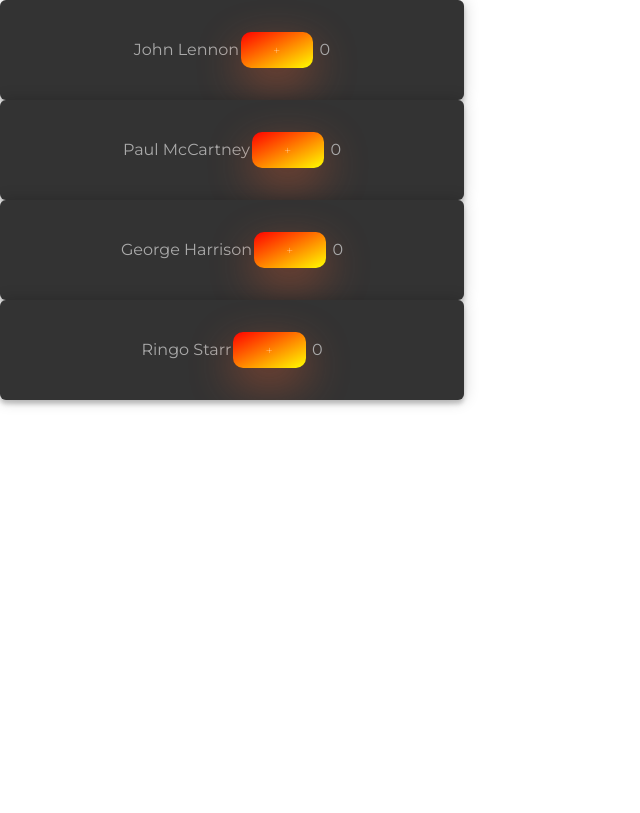
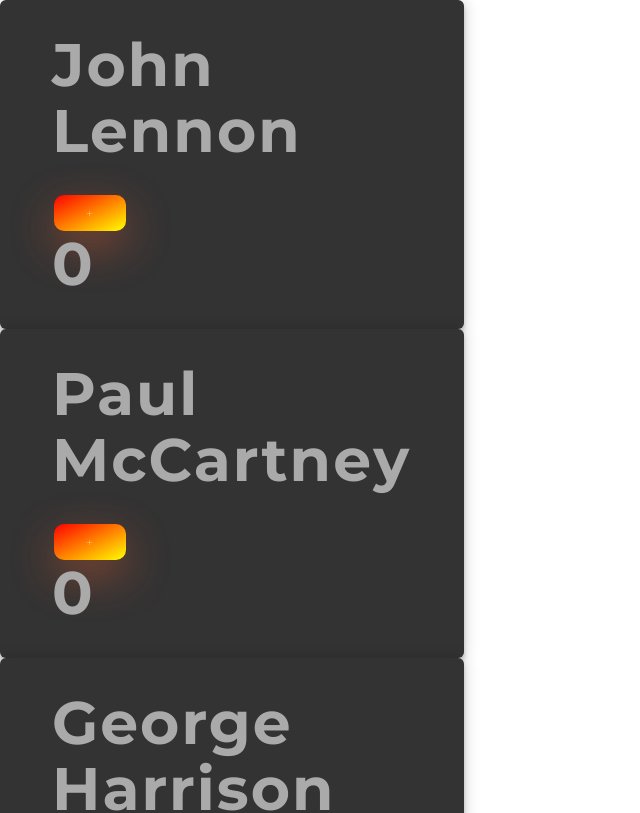
Before and after one commit to lexaabrahamsen/vote-app, a React (Create React App) app: page / in a window 1280 px wide. Shown: the top 813 px of the page, without its empty margins (0-640 px from the left). Built offline with nearby package versions, Linux system fonts and the light colour scheme.

Commit message:
Design update

```diff
--- a/src/App.js
+++ b/src/App.js
@@ -67,10 +67,4 @@
   }
 }
 
-class Title extends Component {
-  render() {
-    return <div></div>;
-  }
-}
-
 export default App;
--- a/src/components/beatle.js
+++ b/src/components/beatle.js
@@ -7,12 +7,14 @@
 
   render() {
     return (
-      <div className="App">
+      <div className="title-container__title">
         {this.props.name}
-        <button className="VoteButton" onClick={this.handleClick}>
-          +
-        </button>{" "}
-        {this.props.votes}
+        <div>
+          <button className="VoteButton" onClick={this.handleClick}>
+            +
+          </button>{" "}
+          <div>{this.props.votes}</div>
+        </div>
       </div>
     );
   }
```
